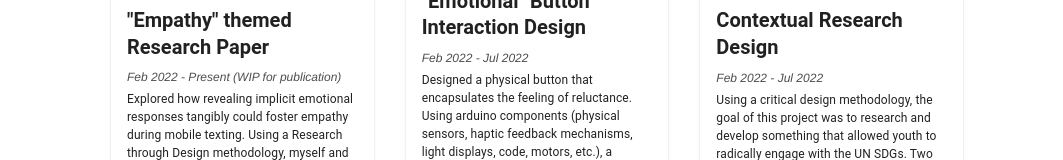
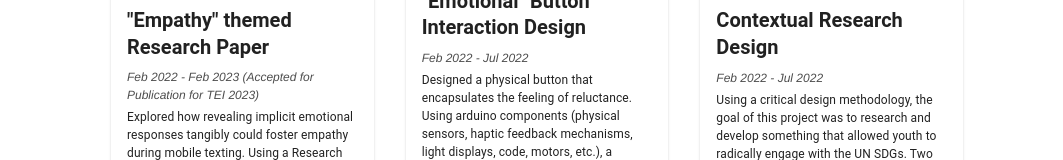
Before and after one commit to nathan-flach/nathan-flach.github.io, a React (Create React App) app: page /projects in a window 1280 px wide. Shown: the part 256-416 px from the top of the page, without its empty margins (103-1166 px from the left). Built offline with nearby package versions, Linux system fonts and the light colour scheme.

Commit message:
Added new tange paper

```diff
--- a/src/components/Projects/index.js
+++ b/src/components/Projects/index.js
@@ -76,14 +76,14 @@ const Projects = () => {
                     "Empathy" themed Research Paper
                   </Typography>
                   <Typography variant="p" sx={{ color: "#4d4d4d", fontSize: "12px" }}>
-                    <i>Feb 2022 - Present (WIP for publication)</i>
+                    <i>Feb 2022 - Feb 2023 (Accepted for Publication for TEI 2023)</i>
                   </Typography>
                   <Typography>
                   Explored how revealing implicit emotional responses tangibly could foster empathy during mobile texting. Using a Research through Design methodology, myself and two partners conducted two series of workshops to discover form, function, and context. We used our results to build a mechanical phone case that sends the sender of a text message the initial implicit emotional reaction of the receiver, thereby explicitly revealing to the sender how best they can proceed with the enriched conversation.
                   </Typography>
                 </CardContent>
                 <CardActions>
-                  <Button size="small" target="_blank" href="https://drive.google.com/file/d/1d1VHt2W-t0tjYDsnBObjriSa8gppDTsA/view?usp=sharing">View Paper</Button>
+                  <Button size="small" target="_blank" href="https://drive.google.com/file/d/17uoSVd0WV7RXG55VV0b7sBoM8gq5Ptp2/view?usp=share_link">View Paper</Button>
                   {/* <Modal
                       open={open}
                       onClose={handleClose}
```
